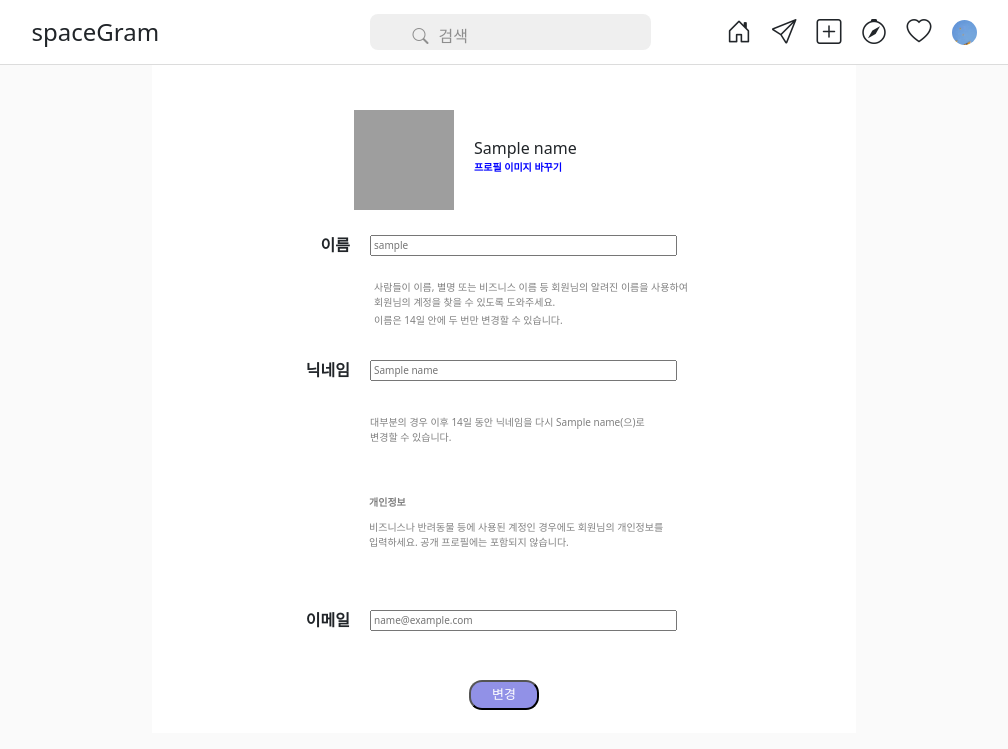
After one commit to about-joo91/spaceGram, a Flask app: template templates/edit_page.html in a window 1280 px wide. The commit adds this page. Shown: the top 749 px of the page, without its empty margins (136-1144 px from the left). Run offline with Flask 2, Linux system fonts and the light colour scheme; the template is opened without the code that fills it: most values are stand-ins (such as "Sample title", 1, 10 or a date in 2020); grey boxes are pictures that could not be loaded.

Commit message:
feature/my_page, edit_page 프로필 수정 구현 #78

```diff
--- a/app.py
+++ b/app.py
@@ -1,5 +1,6 @@
 from functools import wraps
 from io import BytesIO
+import re
 from django.test import RequestFactory
 from flask import Flask, jsonify, render_template, request, abort
 from datetime import date, datetime, timedelta
@@ -62,6 +63,34 @@ def login_page():
 def join_page():
     return render_template('join_page.html')
 
+@app.route('/edit_page')
+@authrize
+def edit_page(user):
+    if user is not None:
+        my_name = db.user.find_one({'_id': ObjectId(user["id"])})
+        print(my_name)
+
+        return render_template('edit_page.html', my_name = my_name)
+
+@app.route('/edit_page/updage', methods=['POST'])
+@authrize
+def update_user(user):
+    if user is not None:
+        new_nick_name_receive = request.form['new_nick_name_give']
+        new_user_name_receive = request.form['new_user_name_give']
+        new_email_receive = request.form['new_email_give']
+
+        doc = {
+        "email" : new_email_receive,
+        "nick_name" : new_nick_name_receive,
+        "user_name" : new_user_name_receive
+        # "profile_img": "static/images/profile_img.png",
+        }
+
+        name = ObjectId(user["id"])
+        print("name : ",name)
+        db.user.update_one({'_id' : name}, {'$set':doc})
+        return jsonify({"result" : "success", "msg" : "수정되었습니다!!"})
 
 
 @app.route('/join_page/sign_up', methods=["POST"])
@@ -252,7 +281,7 @@ def follow(user):
     if user is not None:
         user_id = user.get('id')
         follow_receive = request.form['target_user_id']
-        #
+
         doc = {
             'user_id': user_id,
             'target_user_id': follow_receive,
--- /dev/null
+++ b/static/css/edit_page.css
@@ -0,0 +1,368 @@
+html{
+    font-size: 62.5%;
+}
+.wrap{
+    position: relative;
+}
+/*여기는 main의 header 가져옴*/
+.main_header {
+    height: 65px;
+    display: flex;
+    width: 100vw;
+    justify-content: center;
+    border-bottom: 1px solid rgb(220, 220, 220);
+    box-shadow: 2px 1px 0.5px rgb(230, 230, 230);
+}
+
+.mh_contents_wrapper {
+    height: 100%;
+    width: 945px;
+    display: grid;
+    align-items: center;
+    grid-template-columns: 1fr 0.7fr 1fr;
+}
+
+.mh_name {
+    font-size: x-large;
+}
+
+.mh_search_bar {
+    display: flex;
+}
+
+
+.mh_sb_ib_o_icon {
+    position: relative;
+    color: rgb(142, 142, 142);
+    font-size: 16px;
+    margin-right: 10px;
+}
+
+.mh_sb_ib_o_txt {
+    color: rgb(142, 142, 142);
+    font-size: 16px;
+    white-space: nowrap;
+}
+
+.mh_sb_input_box {
+    border-radius: 8px;
+    min-width: 125px;
+    height: 36px;
+    display: flex;
+    position: relative;
+    width: 26.8rem;
+
+}
+
+.mh_sb_ib_input {
+    outline: 0;
+    border: 0;
+    padding: 10px 30px 10px 20px;
+    font-size: 16px;
+    background-color: rgb(239, 239, 239);
+    border-radius: 8px;
+}
+
+.mh_sb_ib_overlap_box {
+    position: relative;
+    left: -95%;
+    top: 10px;
+    display: flex;
+    padding-left: 16px;
+}
+
+.mh_icons {
+    justify-self: end;
+    display: flex;
+    align-items: center;
+}
+
+.mh_i_home,
+.mh_i_send,
+.mh_i_square,
+.mh_i_compass,
+.mh_i_heart {
+    font-size: 25px;
+    margin-right: 20px;
+}
+
+.mh_circle_avatar {
+    width: 25px;
+    height: 25px;
+    border-radius: 50%;
+}
+
+/*여기부터 mypage*/
+.profile_modal{
+    width: 15rem;
+    height: 9rem;
+    background-color: white;
+    border: 1px solid black;
+    display: none;
+    position: absolute;
+    top: 6rem;
+    left: 80rem;
+    z-index: 50;
+    border-radius: 10px;
+
+}
+.pm_my_page{
+    width: 100%;
+    height: 3rem;
+    display: flex;
+    justify-content: flex-start;
+    align-items: center;
+    padding-left: 0.8rem;
+
+}
+.pm_book_mark{
+    width: 100%;
+    height: 3rem;
+    display: flex;
+    justify-content: flex-start;
+    align-items: center;
+    padding-left: 0.8rem;
+}
+.pm_logout{
+    width: 100%;
+    height: 3rem;
+    display: flex;
+    justify-content: flex-start;
+    align-items: center;
+    padding-left: 0.8rem;
+    border-top: 1px solid gray;
+}
+.wrap{
+    background-color: #FAFAFA;
+    height: 68.5rem;
+}
+/* 여기부터 edit_page */
+.edit_page{
+    width: 70.4rem;
+    height: 66.8rem;
+    background-color: white;
+    padding-top: 3.5rem;
+    margin: 0rem auto;
+
+}
+.ep_my_title{
+    width: 50rem;
+    height: 10rem;
+    display: flex;
+    flex-direction: row;
+    margin: 1rem auto;
+    justify-content: center;
+}
+.ep_mt_my_img{
+    width: 20%;
+    height: 100%;
+    background-size: cover;
+}
+.ep_mt_edit_profile{
+    width: 40%;
+    height: 100%;
+    display: flex;
+    flex-direction: column;
+}
+.ep_mt_ep_nick_name{
+    width: 100%;
+    height: 50%;
+    display: flex;
+    justify-content: flex-start;
+    align-items: flex-end;
+    margin-left: 2rem;
+    font-size: 16px;
+    font-weight: 530;
+}
+.ep_mt_ep_change_profile{
+    width: 100%;
+    height: 50%;
+    display: flex;
+    justify-content: flex-start;
+    align-items: flex-start;
+    color: blue;
+    margin-left: 2rem;
+    font-weight: 600;
+}
+.ep_user_name{
+    width: 50rem;
+    height: 5rem;
+    display: flex;
+    flex-direction: row;
+    margin: 1rem auto;
+}
+.ep_un_text{
+    width: 20%;
+    height: 100%;
+    display: flex;
+    justify-content: flex-end;
+    align-items: center;
+    font-size: 16px;
+    font-weight: bold;
+}
+.ep_un_input_change_user_name{
+    width: 80%;
+    height: 100%;
+    display: flex;
+    justify-content: flex-start;
+    align-items: center;
+    margin-left: 2rem;
+}
+.ep_user_under_comment{
+    width: 50rem;
+    height: 5rem;
+    display: flex;
+    flex-direction: row;
+    margin: 1rem auto;
+}
+.ep_uuc_none{
+    width: 20%;
+    height: 100%;
+
+}
+.ep_uuc_comments{
+    width: 80%;
+    height: 100%;
+    display: flex;
+    flex-direction: column;
+}
+.ep_uuc_top{
+    width: 100%;
+    height: 100%;
+    display: flex;
+    justify-content: flex-start;
+    align-items: center;
+    margin-left: 2rem;
+    color: gray;
+}
+.ep_uuc_under{
+    width: 100%;
+    height: 100%;
+    display: flex;
+    justify-content: flex-start;
+    align-items: center;
+    margin-left: 2rem;
+    color: gray;
+}
+.ep_my_nick_name{
+    width: 50rem;
+    height: 6rem;
+    display: flex;
+    flex-direction: row;
+    margin: 1rem auto;
+}
+.ep_mnn_nick_text{
+    width: 20%;
+    height: 100%;
+    display: flex;
+    justify-content: flex-end;
+    align-items: center;
+    font-size: 16px;
+    font-weight: bold;
+
+
+}
+.ep_mnn_input_change_nick_name{
+    width: 80%;
+    height: 100%;
+    display: flex;
+    justify-content: flex-start;
+    align-items: center;
+    margin-left: 2rem;
+}
+.ep_nick_name_under_comment{
+    width: 50rem;
+    height: 4rem;
+    display: flex;
+    flex-direction: row;
+    margin: 1rem auto;
+}
+.ep_nnuc_none{
+    width: 20%;
+    height: 100%;
+}
+.ep_nnuc_comment{
+    width: 80%;
+    height: 100%;
+    display: flex;
+    justify-content: flex-start;
+    align-items: center;
+    margin-left: 2rem;
+    color: gray;
+}
+
+.ep_user_comment_under_comment{
+    width: 50rem;
+    height: 10rem;
+    display: flex;
+    flex-direction: row;
+    margin: 1rem auto;
+}
+.ep_ucud_none{
+    width: 20%;
+    height: 100%;
+}
+.ep_ucud_comment{
+    width: 80%;
+    height: 100%;
+    display: flex;
+    flex-direction: column;
+    justify-content: flex-start;
+    align-items: center;
+}
+.ep_ucuc_top{
+    width: 100%;
+    height: 50%;
+    display: flex;
+    justify-content: flex-start;
+    align-items: flex-end;
+    margin-left: 3rem;
+    color: gray;
+    font-weight: 700;
+}
+.ep_ucuc_under{
+    width: 100%;
+    height: 50%;
+    display: flex;
+    justify-content: flex-start;
+    align-items: center;
+    margin-left: 3rem;
+    color: gray;
+}
+.ep_email{
+    width: 50rem;
+    height: 10rem;
+    display: flex;
+    flex-direction: row;
+    margin: 1rem auto;
+}
+.ep_email_comment{
+    width: 20%;
+    height: 100%;
+    display: flex;
+    justify-content: flex-end;
+    align-items: center;
+    font-size: 16px;
+    font-weight: bold;
+
+}
+.ep_email_input_email{
+    width: 80%;
+    height: 100%;
+    display: flex;
+    justify-content: flex-start;
+    align-items: center;
+    margin-left: 2rem;
+}
+.summit{
+    width: 7rem;
+    height: 3rem;
+    display: flex;
+    justify-content: center;
+    align-items: center;
+    margin: 0 auto;
+    background-color: rgb(145, 145, 231);
+    border-radius: 13px;
+    color: white;
+    font-size: 13px;
+}
--- /dev/null
+++ b/static/js/edit_page.js
@@ -0,0 +1,50 @@
+// 프로필 모달 버튼!!
+document.querySelector('.mh_circle_avatar').addEventListener('click', function(){
+    open_profile_modal()
+})
+function open_profile_modal(){
+    document.querySelector('.profile_modal').style.display = "block";
+}
+
+document.querySelector('.pm_my_page').addEventListener('click', function(){
+    open_my_page()})
+function open_my_page(){
+    window.location.replace('/my_page')
+}
+document.querySelector('.pm_book_mark').addEventListener('click', function(){
+    open_booK_mark()})
+    // 만약 여기서 오류가 생긴다면, my_page를 먼저 불러오고 함수를 실행해야 함
+function open_booK_mark(){
+    if (window.location.href == '/my_page'){
+        book_mark_list()
+    }
+    else {
+        window.location.replace('/my_page')
+
+    }
+}
+document.querySelector('.summit').addEventListener('click', function(){
+    update_user()
+})
+
+function update_user(){
+    let new_user_name = $('#new_user_name').val()
+    let new_nick_name = $('#new_nick_name').val()
+    let new_email = $('#new_email').val()
+
+    $.ajax({
+        type: "POST",
+        url: "/edit_page/updage",
+        data: {
+            new_nick_name_give : new_nick_name,
+            new_user_name_give : new_user_name,
+            new_email_give : new_email
+        },
+        success: function (response) {
+            alert(response['msg'])
+            window.location.replace('/my_page')
+        }
+    });
+
+
+}
--- /dev/null
+++ b/templates/edit_page.html
@@ -0,0 +1,118 @@
+
+<!DOCTYPE html>
+<html lang="en">
+<head>
+    <meta charset="UTF-8">
+    <title>my_page</title>
+
+    <meta name="viewport" content="width=device-width, initial-scale=1, shrink-to-fit=no">
+    <link rel="stylesheet" href="https://cdn.jsdelivr.net/npm/bootstrap-icons@1.8.1/font/bootstrap-icons.css">
+
+    <link href="https://cdn.jsdelivr.net/npm/bootstrap@5.0.2/dist/css/bootstrap.min.css" rel="stylesheet"
+          integrity="sha384-EVSTQN3/azprG1Anm3QDgpJLIm9Nao0Yz1ztcQTwFspd3yD65VohhpuuCOmLASjC" crossorigin="anonymous">
+    <script src="https://ajax.googleapis.com/ajax/libs/jquery/3.5.1/jquery.min.js"></script>
+    <script src="https://cdn.jsdelivr.net/npm/bootstrap@5.0.2/dist/js/bootstrap.bundle.min.js"
+            integrity="sha384-MrcW6ZMFYlzcLA8Nl+NtUVF0sA7MsXsP1UyJoMp4YLEuNSfAP+JcXn/tWtIaxVXM"
+            crossorigin="anonymous"></script>
+
+    <link rel="stylesheet" href="../static/css/edit_page.css">
+
+    <style>
+
+    </style>
+
+</head>
+<body>
+<div class="main_header">
+    <div class="mh_contents_wrapper">
+        <div class="mh_name">spaceGram</div>
+        <div class="mh_search_bar">
+            <div class="mh_sb_input_box">
+                <input class="mh_sb_ib_input" maxlength="8">
+                <div class="mh_sb_ib_overlap_box">
+                    <i class="bi bi-search mh_sb_ib_o_icon"></i>
+                    <div class="mh_sb_ib_o_txt">검색</div>
+                </div>
+
+            </div>
+        </div>
+        <div class="mh_icons">
+            <i class="bi bi-house-door mh_i_home"></i>
+            <i class="bi bi-send mh_i_send"></i>
+            <i class="bi bi-plus-square mh_i_square"></i>
+            <i class="bi bi-compass mh_i_compass"></i>
+            <i class="bi bi-heart mh_i_heart"></i>
+            <img src="/static/images/profile.jpeg" class="mh_circle_avatar">
+        </div>
+
+    </div>
+</div>
+<div class="wrap">
+    <div class="profile_modal">
+        <div class="pm_my_page">
+            <svg aria-label="프로필" class="_8-yf5 " color="#262626" fill="#262626" height="16" role="img" viewBox="0 0 24 24" width="16"><circle cx="12.004" cy="12.004" fill="none" r="10.5" stroke="currentColor" stroke-linecap="round" stroke-miterlimit="10" stroke-width="2"></circle><path d="M18.793 20.014a6.08 6.08 0 00-1.778-2.447 3.991 3.991 0 00-2.386-.791H9.38a3.994 3.994 0 00-2.386.791 6.09 6.09 0 00-1.779 2.447" fill="none" stroke="currentColor" stroke-linecap="round" stroke-miterlimit="10" stroke-width="2"></path><circle cx="12.006" cy="9.718" fill="none" r="4.109" stroke="currentColor" stroke-linecap="round" stroke-miterlimit="10" stroke-width="2"></circle></svg> &ensp; 프로필
+        </div>
+        <div class="pm_book_mark">
+            <svg aria-label="저장됨" class="_8-yf5 " color="#262626" fill="#262626" height="16" role="img" viewBox="0 0 24 24" width="16"><polygon fill="none" points="20 21 12 13.44 4 21 4 3 20 3 20 21" stroke="currentColor" stroke-linecap="round" stroke-linejoin="round" stroke-width="2"></polygon></svg> &ensp; 저장됨
+        </div>
+        <div class="pm_logout">
+            &ensp; 로그아웃
+        </div>
+    </div>
+    {% if my_name %}
+    <div class="edit_page">
+        <div class="ep_my_title">
+            <div class="ep_mt_my_img" style="background-image: url('/{{my_name.get('profile_img')}}');"></div>
+            <div class="ep_mt_edit_profile">
+                <div class="ep_mt_ep_nick_name">{{my_name.get('nick_name')}}</div>
+                <div class="ep_mt_ep_change_profile">프로필 이미지 바꾸기</div>
+            </div>
+
+        </div>
+        <div class="ep_user_name">
+            <div class="ep_un_text">이름</div>
+            <div class="ep_un_input_change_user_name">
+                <input id = "new_user_name" style="width : 80%" type="text" placeholder="{{my_name.get('user_name')}}" >
+            </div>
+        </div>
+        <div class="ep_user_under_comment">
+            <div class="ep_uuc_none"></div>
+            <div class="ep_uuc_comments">
+                <div class="ep_uuc_top">사람들이 이름, 별명 또는 비즈니스 이름 등 회원님의 알려진 이름을 사용하여 <br>회원님의 계정을 찾을 수 있도록 도와주세요.</div>
+                <div class="ep_uuc_under">이름은 14일 안에 두 번만 변경할 수 있습니다.</div>
+            </div>
+        </div>
+        <div class="ep_my_nick_name">
+            <div class="ep_mnn_nick_text">닉네임</div>
+            <div class="ep_mnn_input_change_nick_name">
+                <input id = "new_nick_name" style="width : 80%" type="text" placeholder="{{my_name.get('nick_name')}}">
+            </div>
+        </div>
+        <div class="ep_nick_name_under_comment">
+            <div class="ep_nnuc_none"></div>
+            <div class="ep_nnuc_comment">대부분의 경우 이후 14일 동안 닉네임을 다시 {{my_name.get('nick_name')}}(으)로 <br> 변경할 수 있습니다.</div>
+        </div>
+        <div class="ep_user_comment_under_comment">
+            <div class="ep_ucud_none"></div>
+            <div class="ep_ucud_comment">
+                <div class="ep_ucuc_top">개인정보</div>
+                <div class="ep_ucuc_under">비즈니스나 반려동물 등에 사용된 계정인 경우에도 회원님의 개인정보를 <br>입력하세요. 공개 프로필에는 포함되지 않습니다.</div>
+            </div>
+        </div>
+        <div class="ep_email">
+            <div class="ep_email_comment">이메일</div>
+            <div class="ep_email_input_email">
+                <input id = "new_email" style="width : 80%" type="text" 바꿀 이메일 placeholder="{{my_name.get('email')}}">
+            </div>
+        {% endif %}
+        </div>
+        <button class="summit"> 변경 </button>
+
+    </div>
+</div>
+<footer>
+    <div class="mypage_footer"></div>
+</footer>
+</body>
+<script src="../static/js/edit_page.js"></script>
+</html>
```
Also changed, not shown: static/css/mypage_style.css (+43 -0 lines), static/js/my_page.js (+32 -1 lines), templates/mypage.html (+15 -1 lines).
